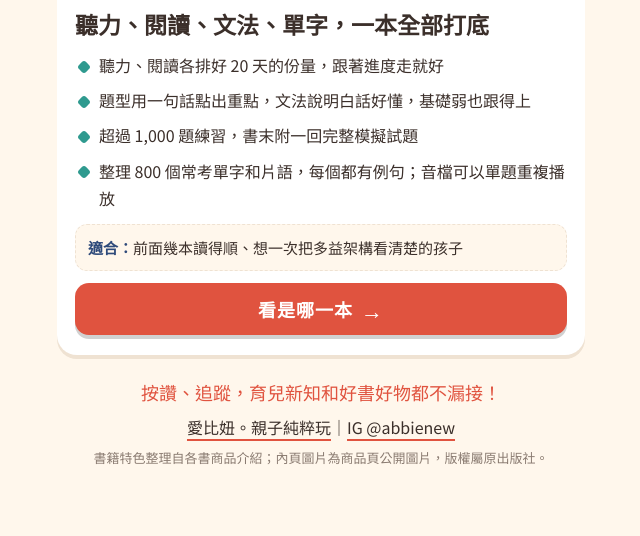
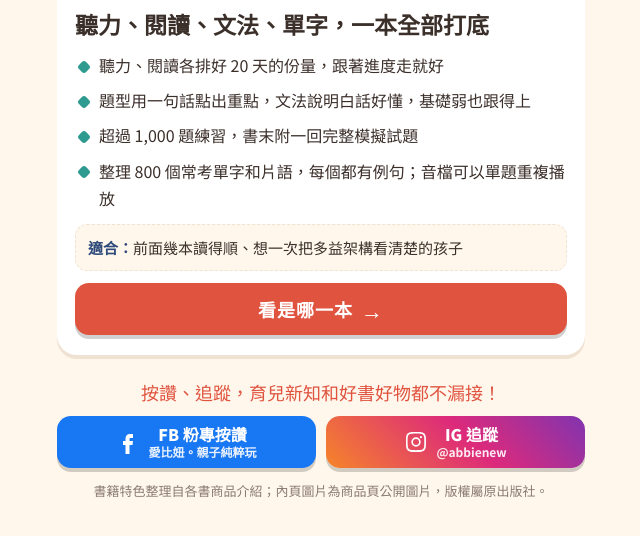
Before and after one commit to abbienew46-cpu/booklist, a plain HTML site: page index.html in a window 1280 px wide. Shown: the part 4065-4601 px from the top of the page, without its empty margins (319-959 px from the left). Drawn offline with Linux system fonts and the light colour scheme; a web font is replaced by a local one.

Commit message:
Add files via upload

```diff
--- a/index.html
+++ b/index.html
@@ -124,12 +124,20 @@
   footer { font-size: 13px; color: var(--muted); display: flex; flex-direction: column; gap: 6px; text-align: center; }
   footer .who { font-family: var(--display); font-size: 16px; color: var(--ink); }
   footer .follow { font-family: var(--display); font-size: 18px; color: var(--red); }
-  footer .who a {
-    color: var(--ink); text-decoration: underline; text-decoration-color: var(--red);
-    text-decoration-thickness: 2px; text-underline-offset: 5px;
+  .social { display: grid; grid-template-columns: 1fr 1fr; gap: 10px; margin: 2px 0 6px; }
+  .social a {
+    display: flex; align-items: center; justify-content: center; gap: 8px; min-height: 52px; padding: 8px 10px;
+    border-radius: 14px; color: #fff; text-decoration: none; font-weight: 900; font-size: 16px; line-height: 1.25;
+    box-shadow: 0 4px 0 rgba(0,0,0,.18); transition: transform .12s ease;
   }
-  footer .who a:hover { color: var(--red); }
-  footer .who a:focus-visible { outline: 3px solid var(--navy); outline-offset: 3px; border-radius: 4px; }
+  .social a small { display: block; font-weight: 700; font-size: 12px; opacity: .9; }
+  .social svg { width: 24px; height: 24px; flex: none; fill: #fff; }
+  .social .fb { background: #1877F2; }
+  .social .ig { background: linear-gradient(45deg, #F58529, #DD2A7B 55%, #8134AF); }
+  .social a:hover { transform: translateY(-1px); }
+  .social a:active { transform: translateY(2px); }
+  .social a:focus-visible { outline: 3px solid var(--navy); outline-offset: 3px; }
+  @media (prefers-reduced-motion: reduce) { .social a { transition: none; } }
   @media (prefers-reduced-motion: reduce) { .cta { transition: none; } }
 </style>
 </head>
@@ -258,7 +266,10 @@
 
   <footer>
     <div class="follow">按讚、追蹤，育兒新知和好書好物都不漏接！</div>
-    <div class="who"><a href="https://www.facebook.com/abfunlove/" target="_blank" rel="noopener">愛比妞。親子純粹玩</a>｜<a href="https://instagram.com/abbienew" target="_blank" rel="noopener">IG @abbienew</a></div>
+    <div class="social">
+      <a class="fb" href="https://www.facebook.com/abfunlove/" target="_blank" rel="noopener"><svg viewBox="0 0 24 24" aria-hidden="true"><path d="M14 8h3V4h-3c-2.8 0-4.5 1.8-4.5 4.6V11H7v4h2.5v9h4v-9h3l.5-4h-3.5V8.8c0-.5.3-.8.8-.8z"/></svg><span>FB 粉專按讚<small>愛比妞。親子純粹玩</small></span></a>
+      <a class="ig" href="https://instagram.com/abbienew" target="_blank" rel="noopener"><svg viewBox="0 0 24 24" aria-hidden="true"><path d="M12 7.3A4.7 4.7 0 1 0 12 16.7 4.7 4.7 0 0 0 12 7.3zm0 7.7a3 3 0 1 1 0-6 3 3 0 0 1 0 6zm4.9-8.9a1.1 1.1 0 1 0 0 2.2 1.1 1.1 0 0 0 0-2.2zM12 3.6c2.7 0 3 0 4.1.1 2.7.1 4 1.4 4.1 4.1.1 1.1.1 1.4.1 4.1s0 3-.1 4.1c-.1 2.7-1.4 4-4.1 4.1-1.1.1-1.4.1-4.1.1s-3 0-4.1-.1c-2.7-.1-4-1.4-4.1-4.1C3.7 15 3.6 14.7 3.6 12s0-3 .1-4.1C3.8 5.2 5.1 3.9 7.9 3.8 9 3.7 9.3 3.6 12 3.6zM12 2c-2.7 0-3.1 0-4.1.1C4.2 2.2 2.2 4.2 2.1 7.9 2 8.9 2 9.3 2 12s0 3.1.1 4.1c.1 3.7 2.1 5.7 5.8 5.8 1 .1 1.4.1 4.1.1s3.1 0 4.1-.1c3.7-.1 5.7-2.1 5.8-5.8.1-1 .1-1.4.1-4.1s0-3.1-.1-4.1c-.1-3.7-2.1-5.7-5.8-5.8C15.1 2 14.7 2 12 2z"/></svg><span>IG 追蹤<small>@abbienew</small></span></a>
+    </div>
     <div>書籍特色整理自各書商品介紹；內頁圖片為商品頁公開圖片，版權屬原出版社。</div>
   </footer>
 </div>
```
